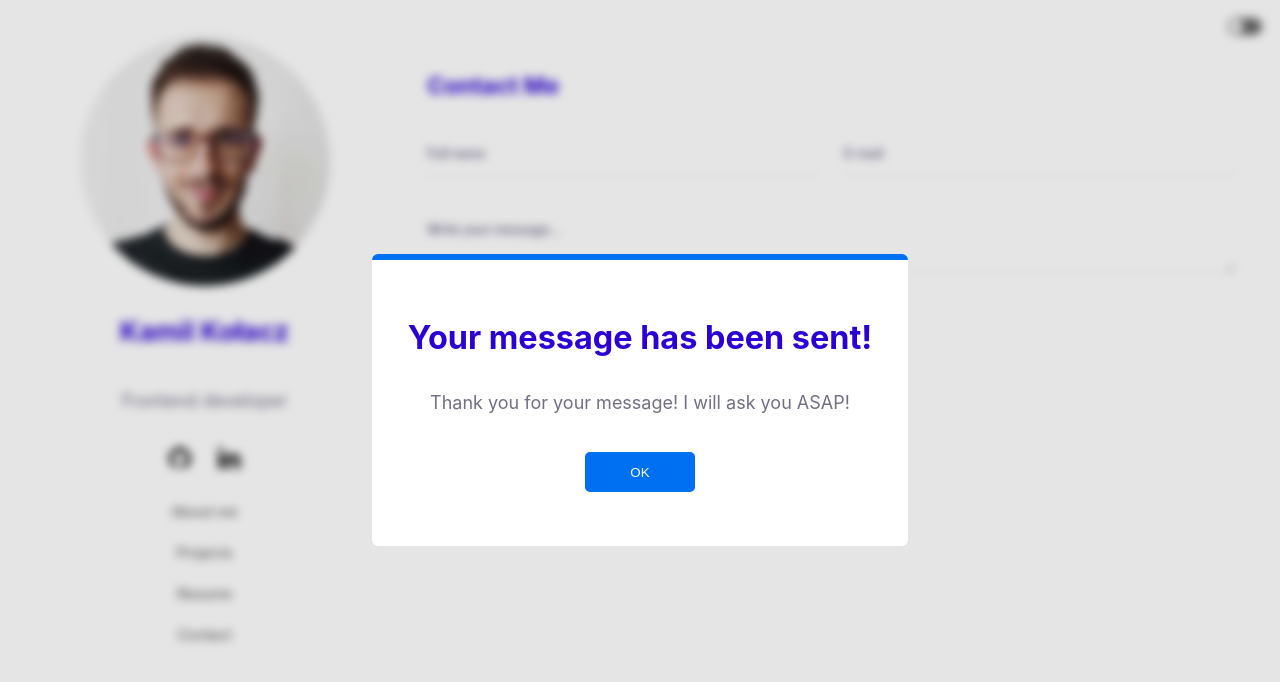
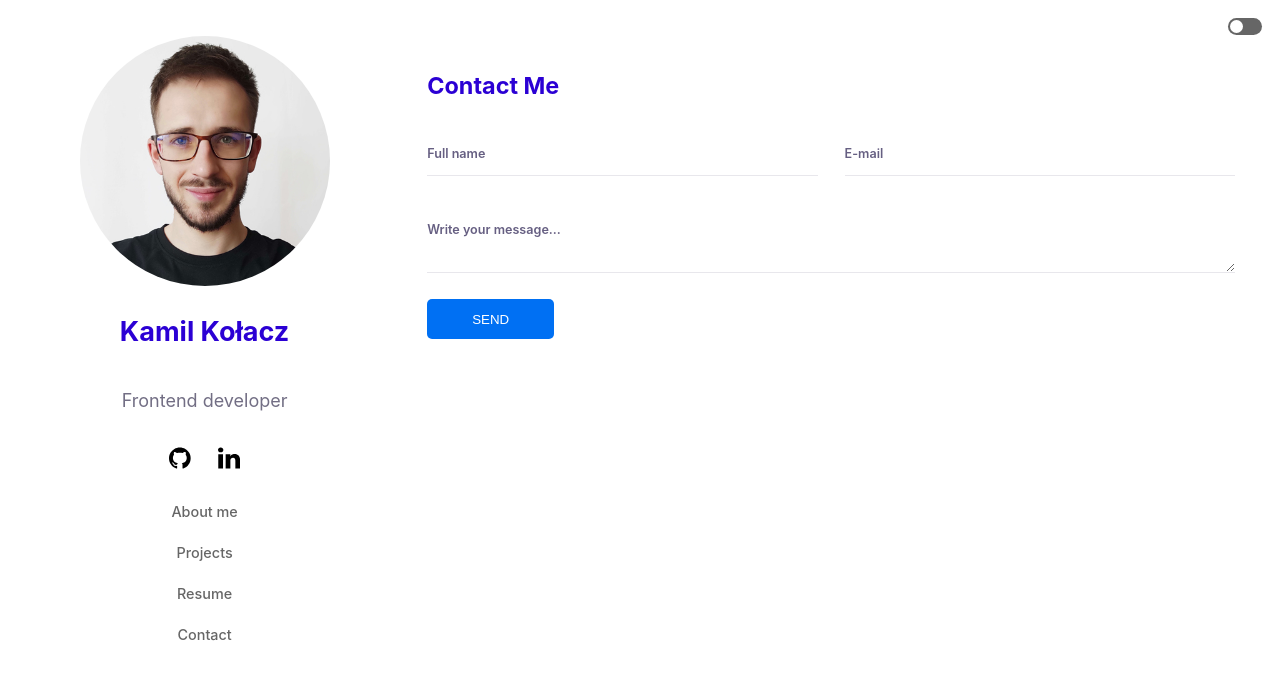
Before and after one commit to ciastek96/personal-website, a Next.js app: page /contact in a window 1280 px wide. Shown: the top 682 px of the page. Built offline with nearby package versions, Linux system fonts and the light colour scheme.

Commit message:
added modal and 404 page

```diff
--- a/components/Modal/Modal.js
+++ b/components/Modal/Modal.js
@@ -7,7 +7,7 @@ const Modal = ({ setIsModalOpen }) => (
     <div className={styles.modal}>
       <div className={styles.message}>
         <h2>Your message has been sent!</h2>
-        <p>Thank you for your message! I will ask you ASAP!</p>
+        <p>Thank you for your message! I will respond ASAP!</p>
       </div>
       <Button onClick={() => setIsModalOpen(false)}>ok</Button>
     </div>
--- a/pages/contact.js
+++ b/pages/contact.js
@@ -1,18 +1,16 @@
 import { useState } from "react";
 import Head from "next/head";
-import Link from "next/link";
 import Layout, { siteTitle } from "../components/Layout/Layout";
 import ContactForm from "../components/ContactForm/ContactForm";
-import Button from "../components/Button/Button";
 import Modal from "../components/Modal/Modal";
 import utilStyles from "../styles/utils.module.scss";
 
 export default function Contacts() {
-  const [isModalOpen, setIsModalOpen] = useState(true);
+  const [isModalOpen, setIsModalOpen] = useState(false);
   return (
     <Layout>
       <Head>
-        <title>Contact| {siteTitle}</title>
+        <title>Contact | {siteTitle}</title>
       </Head>
       <section className={utilStyles.headingMd}>
         <h1>Contact Me</h1>
```
